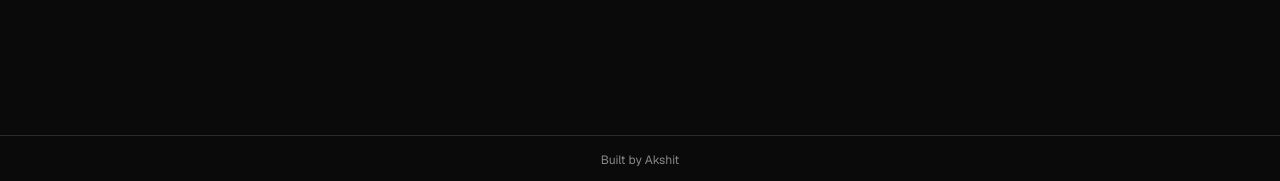
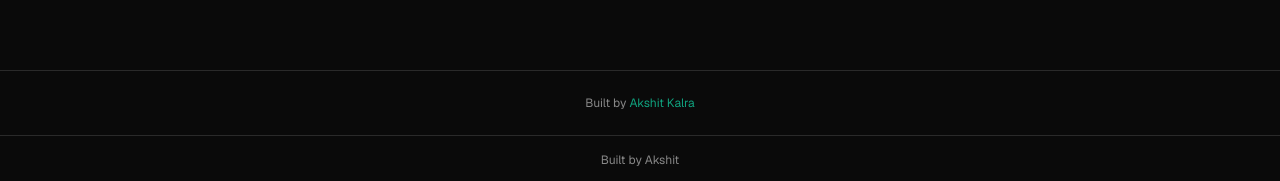
Before and after one commit to kalraakshit042/ai-compass, a Next.js app in the folder apps/web/: page /aicompass/ in a window 1280 px wide. Shown: the part 665-846 px from the top of the page. Built offline with nearby package versions, Linux system fonts and the light colour scheme.

Commit message:
Add Built by Akshit Kalra footer to AI Compass

```diff
--- a/apps/web/src/app/page.tsx
+++ b/apps/web/src/app/page.tsx
@@ -227,6 +227,18 @@ export default function Home() {
           </div>
         )}
       </main>
+
+      <footer className="text-center py-6 text-muted text-xs border-t border-border">
+        Built by{" "}
+        <a
+          href="https://akshitkalra.com"
+          target="_blank"
+          rel="noopener noreferrer"
+          className="text-accent hover:underline"
+        >
+          Akshit Kalra
+        </a>
+      </footer>
     </div>
   );
 }
```
